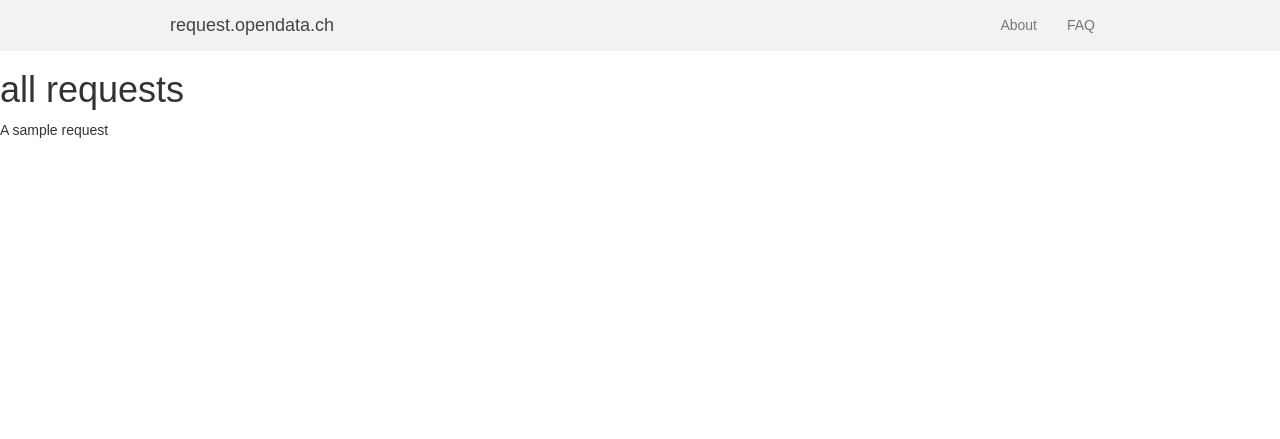
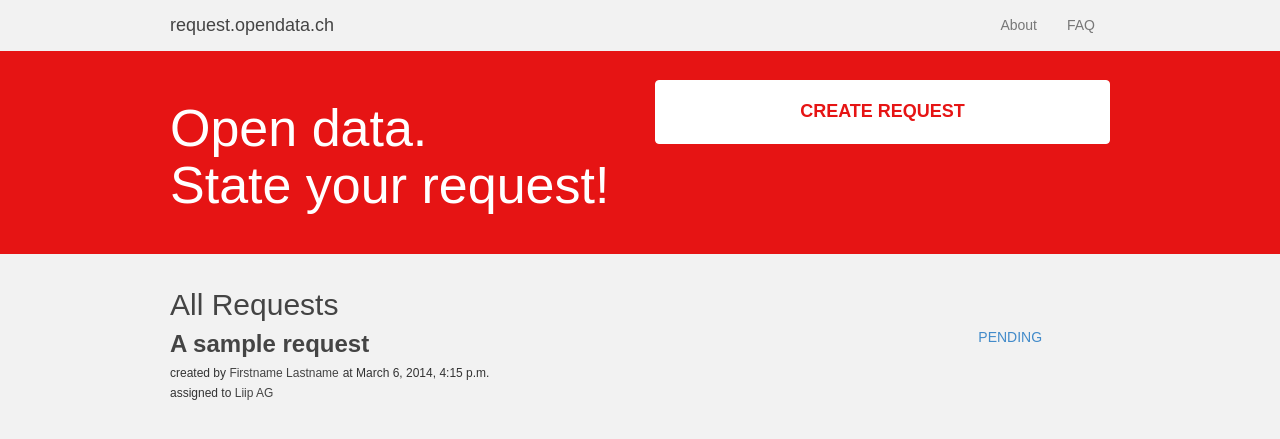
Before and after one commit to liip/request.data, a Django app: template apps/requests/templates/requests/request_list.html in a window 1280 px wide. Shown: the top 439 px of the page. Run offline with Django 3.2, Linux system fonts and the light colour scheme; data comes from the database, SQL or seed files in the repository; tables that the repository leaves empty hold one stand-in row (values such as "Sample post"); the template is opened without the code that fills it: values that come from a table or form of the project are taken from there, most other values are stand-ins (such as "Sample title", 1, 10 or a date in 2020); parts of the project's set-up code (start-up, migrations or seed data) failed here and were passed over; some libraries are stand-ins or nearby versions; some web fonts are replaced.

Commit message:
Jumbotron on request detail and list pages. Style request list.

```diff
--- a/apps/requests/static/css/app.css
+++ b/apps/requests/static/css/app.css
@@ -4,6 +4,7 @@ html {
 
 body {
   font-family: 'Droid Sans', sans-serif;
+  background-color: #F2F2F2;
 }
 
 @font-face{
@@ -24,15 +25,15 @@ body {
   display:inline-block;
 }
 .batch-pending:before {
-  content:attr("\xF090;");
+  content:attr("\F090");
   color: #FFBA00;
 }
 .batch-resolved:before {
-  content:attr("\xF090;");
+  content:attr("\F164");
   color: #8DBB12;
 }
 .batch-denied:before {
-  content:attr("\xF090;");
+  content:attr("\F14E");
   color: #E61414;
 }
 
@@ -47,7 +48,7 @@ body {
   background-color: #E61414;
   border-color: #FFFFFF;
 }
-.form-group input, .form-group select, .form-group .btn-primary {
+.form-group input, .form-group select, .btn-primary {
   height: 64px;
 }
 .form-group textarea {
@@ -65,18 +66,28 @@ body {
    color: #FFFFFF;
 }
 
-.form-group .btn-primary {
+.btn-primary {
   color: #E61414;
   background-color: #FFFFFF;
   border-color: #FFFFFF;
   font-size: 18px;
   font-weight: bold;
 }
-.open .dropdown-toggle.btn-primary {
+.btn-primary:hover,
+.btn-primary:focus,
+.btn-primary:active,
+.btn-primary.active {
   color: #E61414;
   background-color: #FFFFFF;
   border-color: #FFFFFF;
+  font-size: 18px;
+  font-weight: bold;
 }
+a.btn-text:hover,
+a.btn-text:focus {
+  text-decoration: none;
+}
+
 
 .navbar-default {
   background-color: #f2f2f2;
@@ -139,6 +150,7 @@ span.title, span.request_title, span.creator, span.agency {
 }
 span.title {
   font-size: 30px;
+  text-transform: capitalize;
 }
 span.request_title {
   font-size: 24px;
@@ -147,3 +159,6 @@ span.request_title {
 span.creator, span.agency, span.created, span.helper_text {
   font-size: 12px;
 }
+span.state {
+  text-transform: uppercase;
+}
--- a/apps/requests/templates/requests/index.html
+++ b/apps/requests/templates/requests/index.html
@@ -52,7 +52,7 @@
               </div>
             </div>
             <div class="col-md-2">
-              <a href="{% url "apps.requests.views.request_list" r.state %}"><span class="batch batch-{{ r.state }}"></span><span class="state {{ r.state }}">{{ r.state|upper }}</span></a>
+              <a href="{% url "apps.requests.views.request_list" r.state %}"><span class="batch batch-{{ r.state }}"></span><span class="state {{ r.state }}">{{ r.state }}</span></a>
             </div>
           </div>
         {% endfor %}
--- a/apps/requests/templates/requests/request_list.html
+++ b/apps/requests/templates/requests/request_list.html
@@ -1,16 +1,59 @@
 {% extends "requests/base.html" %}
 
-{% block title %}{{state}} requests{% endblock %}s
+{% load bootstrap3 %}
+
+{% block title %}{{state|title}} requests{% endblock %}
 
 {% block content %}
-    <h1>{{state}} requests</h1>
-    <div>
-        {% if requests %}
-            {% for r in requests %}
-                <div>{{r.title}}</div>
-            {% endfor %}
-        {% else %}
-            No matching requests.
-        {% endif %}
+  <div class="jumbotron">
+    <div class="container">
+      <div class="row">
+        <div class="col-md-6">
+          <h1>Open data.<br>State your request!</h1>
+        </div>
+        <div class="col-md-6">
+        <a href="{% url "apps.requests.views.index" %}" class="btn-text"><button type="button" class="btn btn-primary btn-block">
+            CREATE REQUEST
+        </button></a>
+        </div>
+      </div>
     </div>
+  </div>
+  <div class="container">
+    <div class="row">
+      <div class="col-md-12">
+        <span class="title">{{state}} Requests</span>
+      </div>
+    </div>
+    {% if requests %}
+        {% for r in requests %}
+          <div class="row">
+            <div class="col-md-10">
+              <div>
+                <a href="{% url "apps.requests.views.request_detail" r.id %}"><span class="request_title">{{ r.title }}</span></a>
+              </div>
+              <div>
+                <span class="helper_text">created by </span>
+                <span class="creator">{{ r.creator.name }}</span>
+                <span class="helper_text"> at </span>
+                <span class="created">{{ r.created }}</span>
+              </div>
+              <div>
+                <span class="helper_text">assigned to </span>
+                <span class="agency">{{ r.agency.a_name }}</span>
+              </div>
+            </div>
+            <div class="col-md-2">
+              <a href="{% url "apps.requests.views.request_list" r.state %}"><span class="batch batch-{{ r.state }}"></span><span class="state {{ r.state }}">{{ r.state }}</span></a>
+            </div>
+          </div>
+        {% endfor %}
+    {% else %}
+      <div class="row">
+        <div class="col-md-12">
+          <p>No matching requests.</p>
+        </div>
+      </div>
+    {% endif %}
+  </div>
 {% endblock %}
```
Also changed, not shown: apps/requests/templates/requests/request_detail.html (+15 -0 lines).
